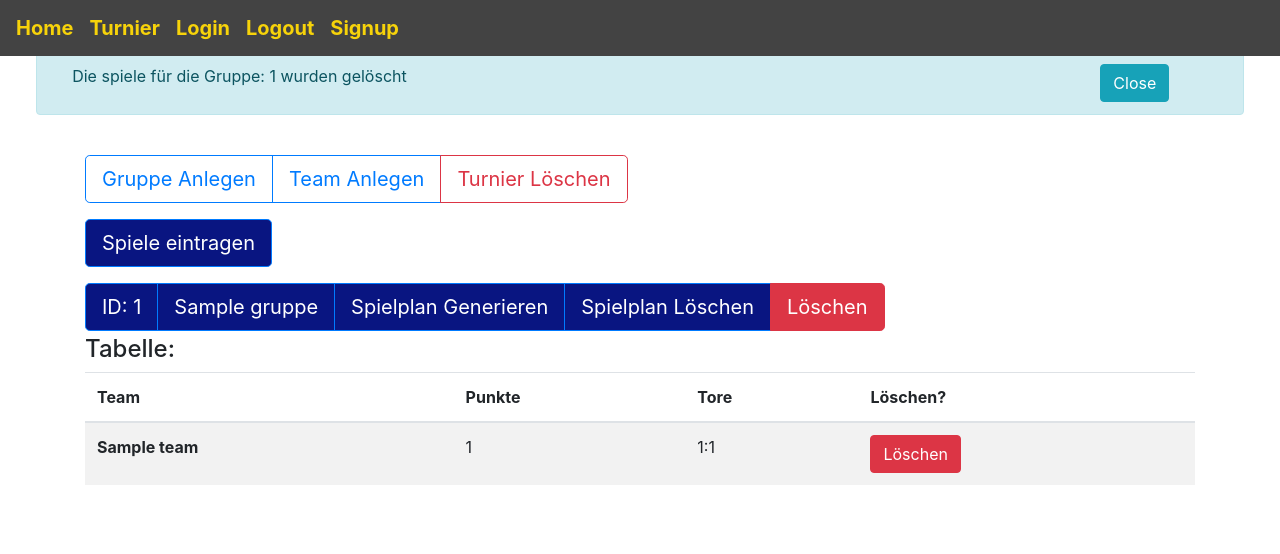
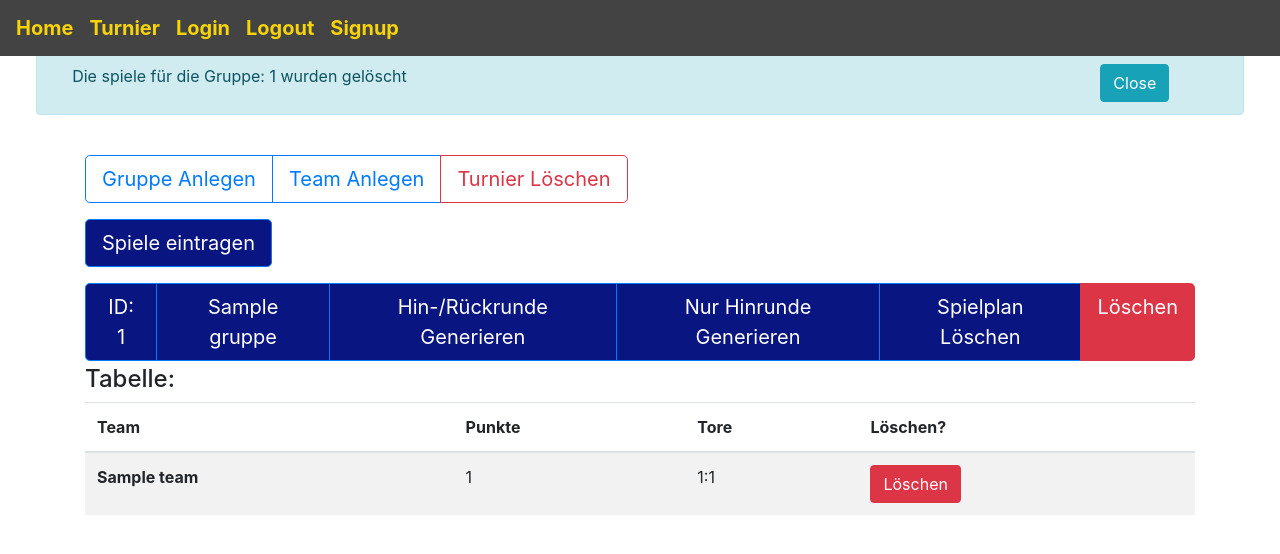
Before and after one commit to n-bross/JUFO-Web, a Flask app: page /spiele/spiele_loeschen/1/1 in a window 1280 px wide. Shown: the top 554 px of the page. Run offline with Flask 3, Linux system fonts and the light colour scheme; a user stored in the database is signed in; tables that the repository leaves empty hold one stand-in row (values such as "Sample post"); data that the repository does not hold is empty; some libraries are stand-ins or nearby versions.

Commit message:
Ermöglichen nur die Hinrunde zu generieren

```diff
--- a/turnierseite/turnier/routes/spiele.py
+++ b/turnierseite/turnier/routes/spiele.py
@@ -11,9 +11,10 @@ from turnierseite.app import db
 
 spiele = Blueprint('spiele', __name__, template_folder='../templates')
 
-@spiele.route('/spiele_erstellen/<turnier_id>/<gruppe_id>')
+@spiele.route('/spiele_erstellen/<turnier_id>/<gruppe_id>/<nur_hinrunde>')
 @login_required
-def spiele_erstellen(turnier_id, gruppe_id):
+def spiele_erstellen(turnier_id, gruppe_id, nur_hinrunde):
+    print(nur_hinrunde)
     team = Team.query.filter(Team.gruppeId == gruppe_id).first()
     if not team:
         flash('Es existieren keine Teams für die Gruppe')
@@ -27,10 +28,18 @@ def spiele_erstellen(turnier_id, gruppe_id):
         teams_der_gruppe_objekte = Team.query.filter(Team.gruppeId == gruppe_id).all()
         teams_der_gruppe_str = [str(team.id) + ". " + team.name for team in teams_der_gruppe_objekte]
         paare_der_hinrunde = [(team_i, team_j) for index_i, team_i in enumerate(teams_der_gruppe_str) for index_j, team_j in enumerate(teams_der_gruppe_str[index_i+1:], start=index_i+1)]
-        paare_der_rueckrunde = [(team_j, team_i) for team_i, team_j in paare_der_hinrunde]
-        alle_runden = paare_der_hinrunde + paare_der_rueckrunde
+        if nur_hinrunde == 'h':
+            alle_runden = paare_der_hinrunde
+            anzahl_spiele = int(len(teams_der_gruppe_str) * (len(teams_der_gruppe_str) - 1) / 2)
+        elif nur_hinrunde == 'hr':
+            paare_der_rueckrunde = [(team_j, team_i) for team_i, team_j in paare_der_hinrunde]
+            alle_runden = paare_der_hinrunde + paare_der_rueckrunde
+            anzahl_spiele = len(teams_der_gruppe_str) * (len(teams_der_gruppe_str) - 1)
+
+        print(f"anzahl spiele: {anzahl_spiele}")
+        print(f"alle_runden: {alle_runden}")
+
         random.shuffle(alle_runden)
-        anzahl_spiele = len(teams_der_gruppe_str) * (len(teams_der_gruppe_str) - 1)
         runden_aufsetzen = {}
         runden_counter, spiele_counter = 0, 0
         while spiele_counter != anzahl_spiele:
--- a/turnierseite/turnier/templates/turnier/turnier_details.html
+++ b/turnierseite/turnier/templates/turnier/turnier_details.html
@@ -32,7 +32,8 @@
                     <button type="button" class="btn btn-primary btn-lg" data-bs-toggle="collapse" data-bs-target="#collapseGruppe{{ gruppe.id }}">
                         {{ gruppe.name }}
                     </button>
-                    <a class="btn btn-primary btn-lg" href="{{ url_for('spiele.spiele_erstellen', turnier_id=turnier.id, gruppe_id=gruppe.id) }}">Spielplan Generieren</a>
+                    <a class="btn btn-primary btn-lg" href="{{ url_for('spiele.spiele_erstellen', turnier_id=turnier.id, gruppe_id=gruppe.id, nur_hinrunde='hr') }}">Hin-/Rückrunde Generieren</a>
+                    <a class="btn btn-primary btn-lg" href="{{ url_for('spiele.spiele_erstellen', turnier_id=turnier.id, gruppe_id=gruppe.id, nur_hinrunde='h') }}">Nur Hinrunde Generieren</a>
                     <a class="btn btn-primary btn-lg" href="{{ url_for('spiele.spiele_loeschen', turnier_id=turnier.id, gruppe_id=gruppe.id) }}">Spielplan Löschen</a>
                     <a class="btn btn-danger btn-lg" href="{{ url_for('gruppe.gruppe_entfernen', turnier_id=turnier.id, gruppe_id=gruppe.id) }}">Löschen</a>
                 </div>
```
